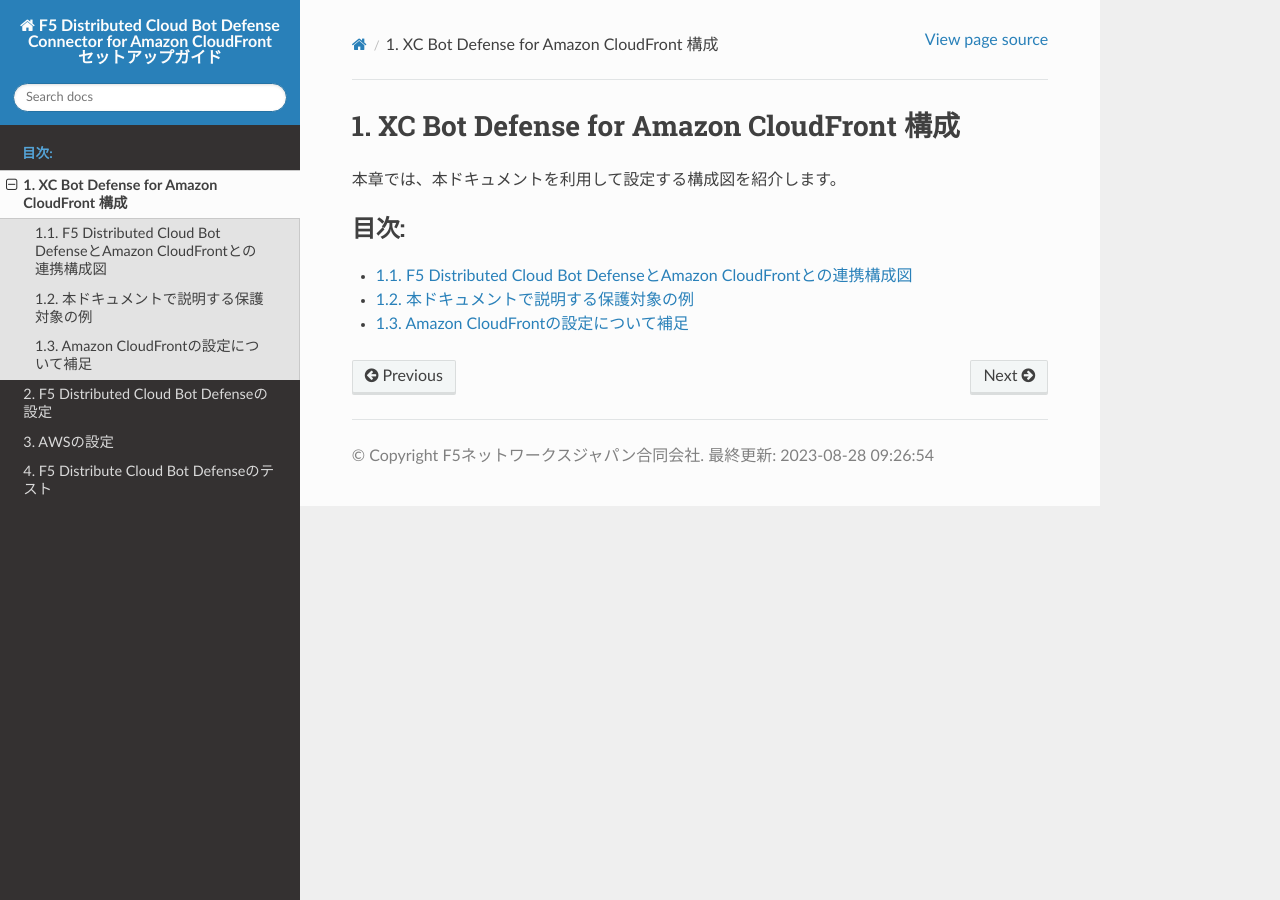
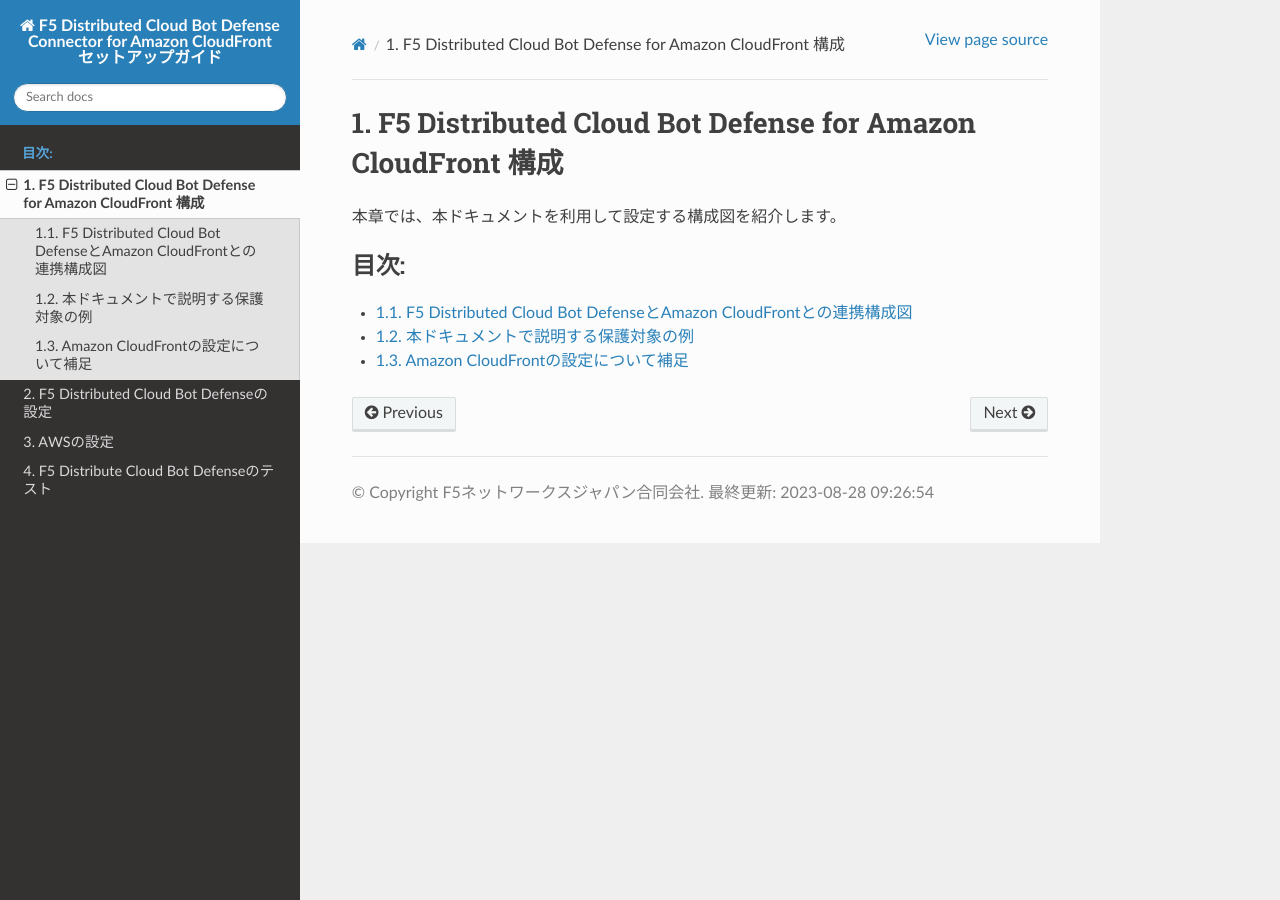
Before and after one commit to BeF5/f5j-xc-bd-cf-connector, a Sphinx documentation site: the page built from docs/content1/content1.rst, in a window 1280 px wide. Built offline with Sphinx 7.4.7 and the Read the Docs theme 2.0.0, drawn with Linux system fonts in a browser that asks for light colours.

Commit message:
Update content1.rst

```diff
--- a/docs/content1/content1.rst
+++ b/docs/content1/content1.rst
@@ -1,4 +1,4 @@
-XC Bot Defense for Amazon CloudFront 構成
+F5 Distributed Cloud Bot Defense for Amazon CloudFront 構成
 ================================================
 
 本章では、本ドキュメントを利用して設定する構成図を紹介します。
```
